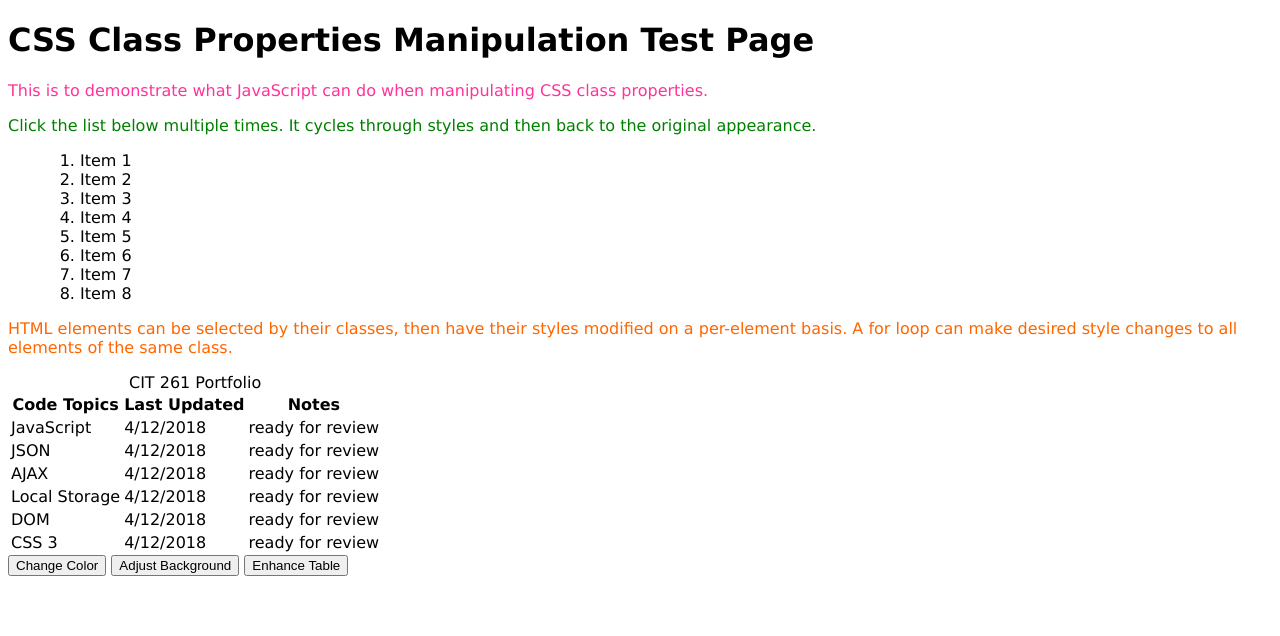
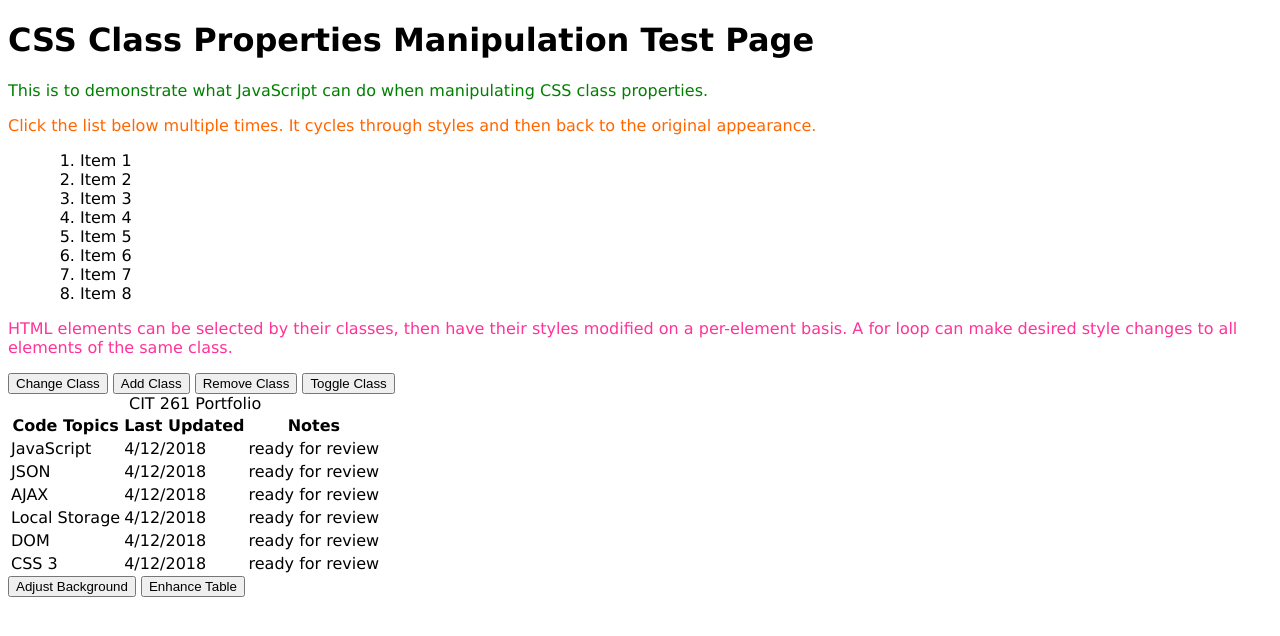
Before and after one commit to Bohman-Timothy/cit261, a PHP site: page /page1.html in a window 1280 px wide. Shown: the top 636 px of the page. Run offline with PHP 8.4, Linux system fonts and the light colour scheme.

Commit message:
Added addClass, removeClass, toggleClass. Improved method for changeClass.

```diff
--- a/web/page1.css
+++ b/web/page1.css
@@ -11,14 +11,22 @@ body {
 	margin-left: 2em;
 }
 
-p {
+.para1 {
 	color: green;
-}
-
-.para {
-	color: #ff3399;
 }
 
 .para2 {
 	color: #ff6600;
 }
+
+.para3 {
+	color: #ff3399;
+}
+
+.bold {
+	font-weight: bold;
+}
+
+.italic {
+	font-style: italic;
+}
--- a/web/page1.html
+++ b/web/page1.html
@@ -10,8 +10,8 @@
 <body>
 <div class="background">
 <h1>CSS Class Properties Manipulation Test Page</h1>
-<p class="para">This is to demonstrate what JavaScript can do when manipulating CSS class properties.</p>
-<p>Click the list below multiple times. It cycles through styles and then back to the original appearance.</p>
+<p class="para1">This is to demonstrate what JavaScript can do when manipulating CSS class properties.</p>
+<p class="para2">Click the list below multiple times. It cycles through styles and then back to the original appearance.</p>
 <ol id="listId" class="list" onclick="changeBullet();">
 <li>Item 1</li>
 <li>Item 2</li>
@@ -22,7 +22,11 @@
 <li>Item 7</li>
 <li>Item 8</li>
 </ol>
-<p class="para2">HTML elements can be selected by their classes, then have their styles modified on a per-element basis. A for loop can make desired style changes to all elements of the same class.</p>
+<p class="para3">HTML elements can be selected by their classes, then have their styles modified on a per-element basis. A for loop can make desired style changes to all elements of the same class.</p>
+<button type="button" onclick="changeClass();">Change Class</button>
+<button type="button" onclick="addClass();">Add Class</button>
+<button type="button" onclick="removeClass();">Remove Class</button>
+<button type="button" onclick="toggleClass();">Toggle Class</button>
 <table class="infoTable">
 <thead>
 <caption>CIT 261 Portfolio</caption>
@@ -63,7 +67,6 @@
 <td>ready for review</td>
 </tr>
 </table>
-<button type="button" onclick="changeColor();">Change Color</button>
 <button type="button" onclick="adjustBackground();">Adjust Background</button>
 <button type="button" onclick="enhanceTable();">Enhance Table</button>
 </div>
--- a/web/page1.js
+++ b/web/page1.js
@@ -1,23 +1,33 @@
-function changeColor() {
-	var p = document.getElementsByClassName("para");
+function changeClass() {
+	var p = document.getElementsByClassName("para1");
 	for (var i = 0; i < p.length; i++) {
-		p[i].style.color = "purple";
+		p[i].className = p[i].className.replace(/para1/, 'para3');
 	}
+}
 
-	/*var li = document.getElementsByTagName("li");
-	for (var i = 0; i < li.length; i++) {
-		li[i].style.color = "purple";
-	}*/
-	/*var p = document.getElementsByTagName("p");
+//var parentDOM = document.getElementsByClassName("background");
+
+//p = Array.prototype.slice.call(document.getElementsByClassName("portfolio"));
+
+function addClass() {
+	var p = document.getElementsByTagName("p");
 	for (var i = 0; i < p.length; i++) {
-		p[i].style.color = "purple";
-	}*/
+		p[i].classList.add("bold");
+	}
+}
 
-	//portfolio.className = portfolio.className.replace(/portfolio/, 'portfolio2');
+function removeClass() {
+	var p = document.getElementsByTagName("p");
+	for (var i = 0; i < p.length; i++) {
+		p[i].classList.remove("bold");
+	}
+}
 
-	//var parentDOM = document.getElementsByClassName("background");
-
-	//p = Array.prototype.slice.call(document.getElementsByClassName("portfolio"));
+function toggleClass() {
+	var p = document.getElementsByTagName("p");
+	for (var i = 0; i < p.length; i++) {
+		p[i].classList.toggle("italic");
+	}
 }
 
 function changeBullet() {
@@ -28,7 +38,7 @@ function changeBullet() {
 				list[i].style.listStyleType = "upper-roman";
 				list[i].style.color = "#cc0099";
 				list[i].style.marginLeft = "4em";
-				list[i].style.fontFamily = '"Times New Roman", serif';
+				list[i].style.fontFamily = "'Times New Roman', serif";
 				break;
 			case "upper-roman":
 				list[i].style.listStyleType = "lower-roman";
@@ -37,7 +47,7 @@ function changeBullet() {
 				list[i].style.listStyleType = "upper-alpha";
 				list[i].style.color = "red";
 				list[i].style.marginLeft = "3.5em";
-				list[i].style.fontFamily = '"Courier New", monospace';
+				list[i].style.fontFamily = "'Courier New', monospace";
 				break;
 			case "upper-alpha":
 				list[i].style.listStyleType = "lower-alpha";
@@ -51,10 +61,16 @@ function changeBullet() {
 			case "circle":
 				list[i].style.listStyleType = "square";
 				break;
-			default:
+			case "square":
 				list[i].style.listStyleType = "decimal";
 				list[i].style.color = "black";
 				list[i].style.marginLeft = "2em";
+				break;
+			default:
+				list[i].style.listStyleType = "upper-roman";
+				list[i].style.color = "#cc0099";
+				list[i].style.marginLeft = "4em";
+				list[i].style.fontFamily = "'Times New Roman', serif";
 		}
 	}
 }
```
